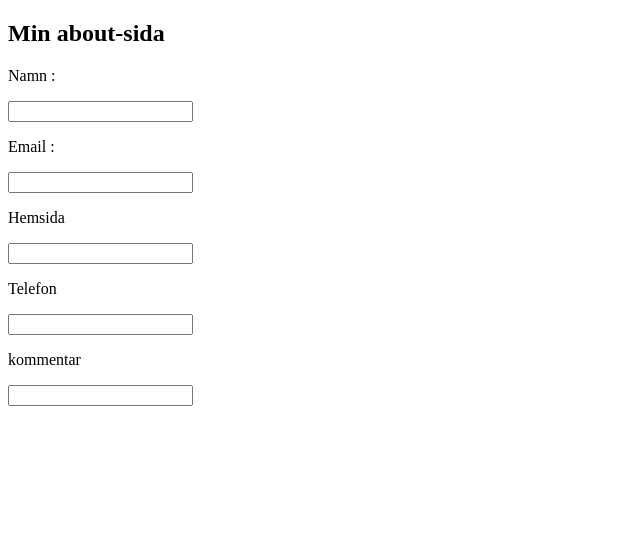
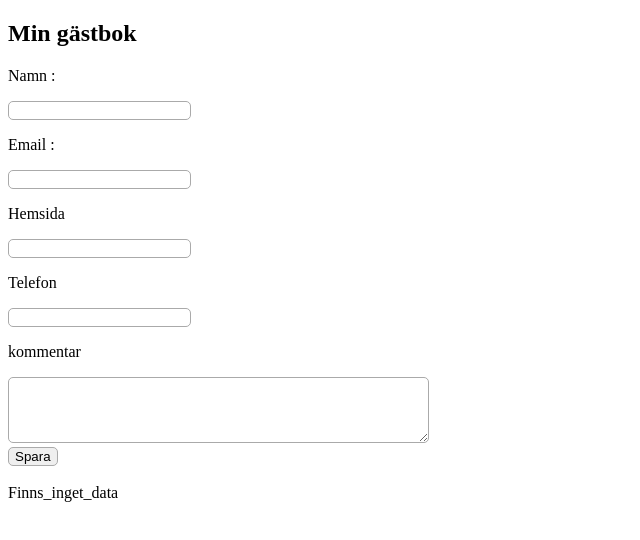
Before and after one commit to AymenDerraji/GuestBook, a website: page views/guestBook.html in a window 1280 px wide. Shown: the whole page, without its empty margins (0-640 px from the left). Drawn offline with Linux system fonts and the light colour scheme.

Commit message:
fix guestbook

```diff
--- a/views/guestBook.html
+++ b/views/guestBook.html
@@ -5,12 +5,47 @@
     <meta http-equiv="X-UA-Compatible" content="IE=edge" />
     <meta name="viewport" content="width=device-width, initial-scale=1.0" />
     <title>GuestBook</title>
+    <style>
+      input {
+        border-radius: 5px;
+        border: 1px solid rgb(170, 170, 170);
+        color: #000;
+      }
+      textarea {
+        border-radius: 5px;
+        border: 1px solid rgb(170, 170, 170);
+        color: #000;
+      }
+      button {
+        border-radius: 5px;
+        border: 1px solid rgb(170, 170, 170);
+        color: #000;
+      }
+    </style>
+    <script>
+      let myText = [];
+      function spara() {
+        const value = form;
+        console.log("value", value);
+        myText.push({
+          namn: form.namn,
+          email: form.email,
+          hemsida: form.hemsida,
+          telefon: form.telefon,
+          kommentar: form.kommentar,
+        });
+        myText.forEach((item) => {
+          document.getElementById("comment").innerHTML = `Name: ${item.namn}`;
+        });
+      }
+    </script>
   </head>
   <body>
-    <h2>Min about-sida</h2>
+    <h2>Min gästbok</h2>
     <div>
+      <form action="/" method="post">
         <p>Namn :</p>
-      <input type="text" name="namn" />
+        <input type="text" name="namn" required />
         <p>Email :</p>
         <input type="email" name="email" />
         <p>Hemsida</p>
@@ -18,8 +53,12 @@
         <p>Telefon</p>
         <input type="text" name="telefon" />
         <p>kommentar</p>
-      <input type="textAres" name="kommentar" />
+        <textarea name="kommentar" rows="4" cols="50"></textarea>
+        <br />
+        <button type="submit">Spara</button>
+      </form>
     </div>
-    <div></div>
+    <br />
+    <div>Finns_inget_data</div>
   </body>
 </html>
```
Also changed, not shown: views/about.html (deleted, +0 -12 lines). Lines whose indentation alone changed are shown as unchanged.
